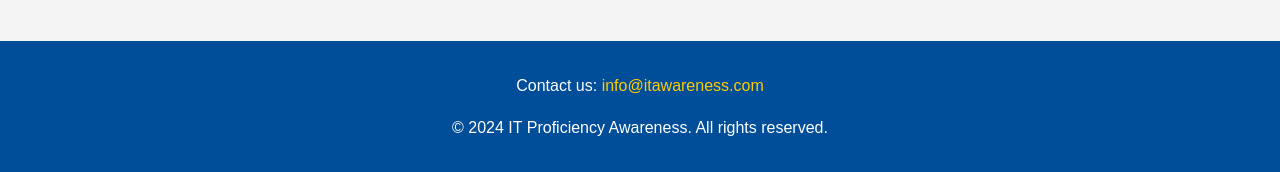
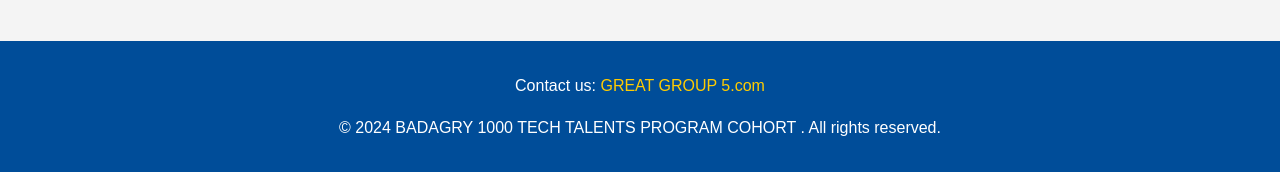
Before and after one commit to Tobsboi01/Badagrymusuem, a plain HTML site: page index.html in a window 1280 px wide. Shown: the part 2147-2319 px from the top of the page. Drawn offline with Linux system fonts and the light colour scheme.

Commit message:
update index.html

```diff
--- a/index.html
+++ b/index.html
@@ -58,8 +58,8 @@
 
   <footer id="contact" class="footer">
     <div class="container">
-      <p>Contact us: <a href="mailto:info@itawareness.com">info@itawareness.com</a></p>
-      <p>© 2024 IT Proficiency Awareness. All rights reserved.</p>
+      <p>Contact us: <a href="mailto: GREAT GROUP 5.com">GREAT GROUP 5.com</a></p>
+      <p>© 2024 BADAGRY 1000 TECH TALENTS PROGRAM COHORT . All rights reserved.</p>
     </div>
   </footer>
 </body>
```
